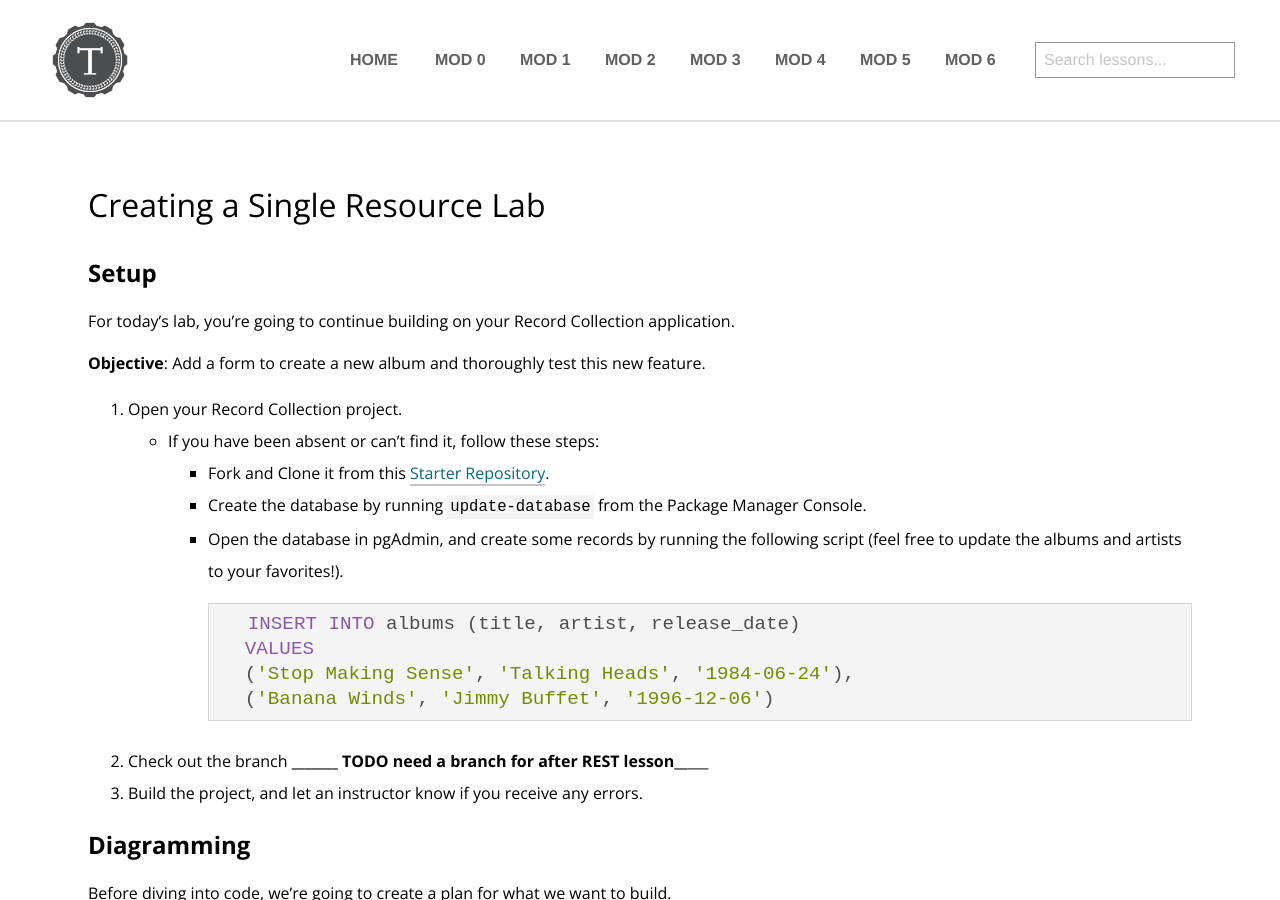
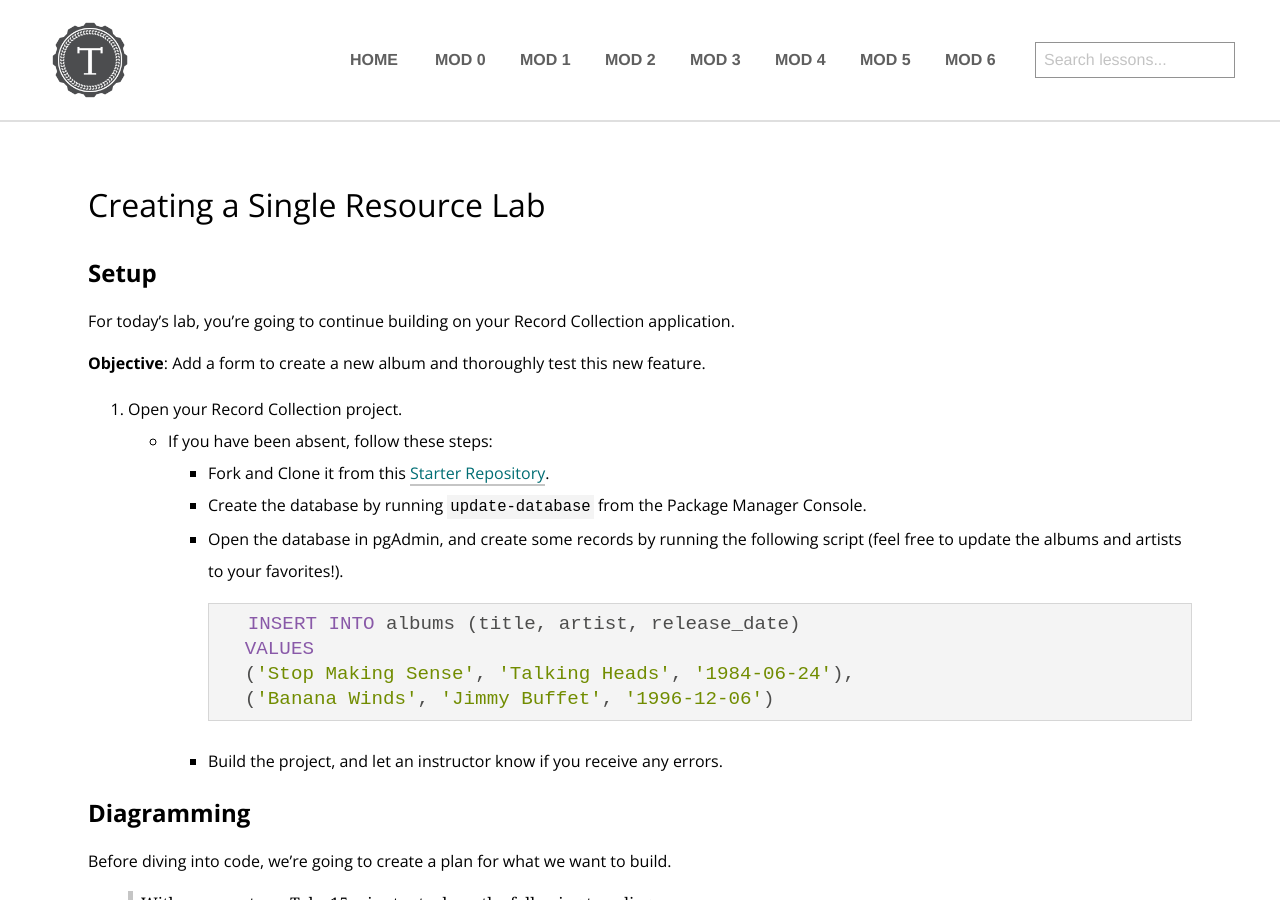
Before and after one commit to turingschool/launch-curriculum, a Jekyll site: the page built from module3/labs/Week3/CreateSingleResource.md, in a window 1280 px wide and 900 px high. Built offline with Jekyll 4.4.1, drawn with Linux system fonts in a browser that asks for light colours; nearby versions of some CDN libraries; comment, search, counter and statistics services are not loaded.

Commit message:
Address feedback for single resource lesson

````diff
--- a/module3/labs/Week3/CreateSingleResource.md
+++ b/module3/labs/Week3/CreateSingleResource.md
@@ -10,7 +10,7 @@ For today's lab, you're going to continue building on your Record Collection app
 **Objective**: Add a form to create a new album and thoroughly test this new feature.
 
 1. Open your Record Collection project.
-    * If you have been absent or can't find it, follow these steps:
+    * If you have been absent, follow these steps:
         * Fork and Clone it from this [Starter Repository](https://github.com/turingschool-examples/LaunchFeatureLabStarter_RecordCollection).
         * Create the database by running `update-database` from the Package Manager Console.
         * Open the database in pgAdmin, and create some records by running the following script (feel free to update the albums and artists to your favorites!).
@@ -20,8 +20,7 @@ For today's lab, you're going to continue building on your Record Collection app
         ('Stop Making Sense', 'Talking Heads', '1984-06-24'),
         ('Banana Winds', 'Jimmy Buffet', '1996-12-06')
         ```
-1. Check out the branch _____________________ TODO need a branch for after REST lesson___________
-1. Build the project, and let an instructor know if you receive any errors.
+        * Build the project, and let an instructor know if you receive any errors.
 
 ## Diagramming
 
````
Also changed, not shown: module3/lessons/Week3/CreateSingleResource.md (+37 -6 lines), module3/preparation/Week3/CreateSingleResource.md (+7 -3 lines), assets/images/module3/Week3/Create_Movie_Request.png (added), 1 other file.
